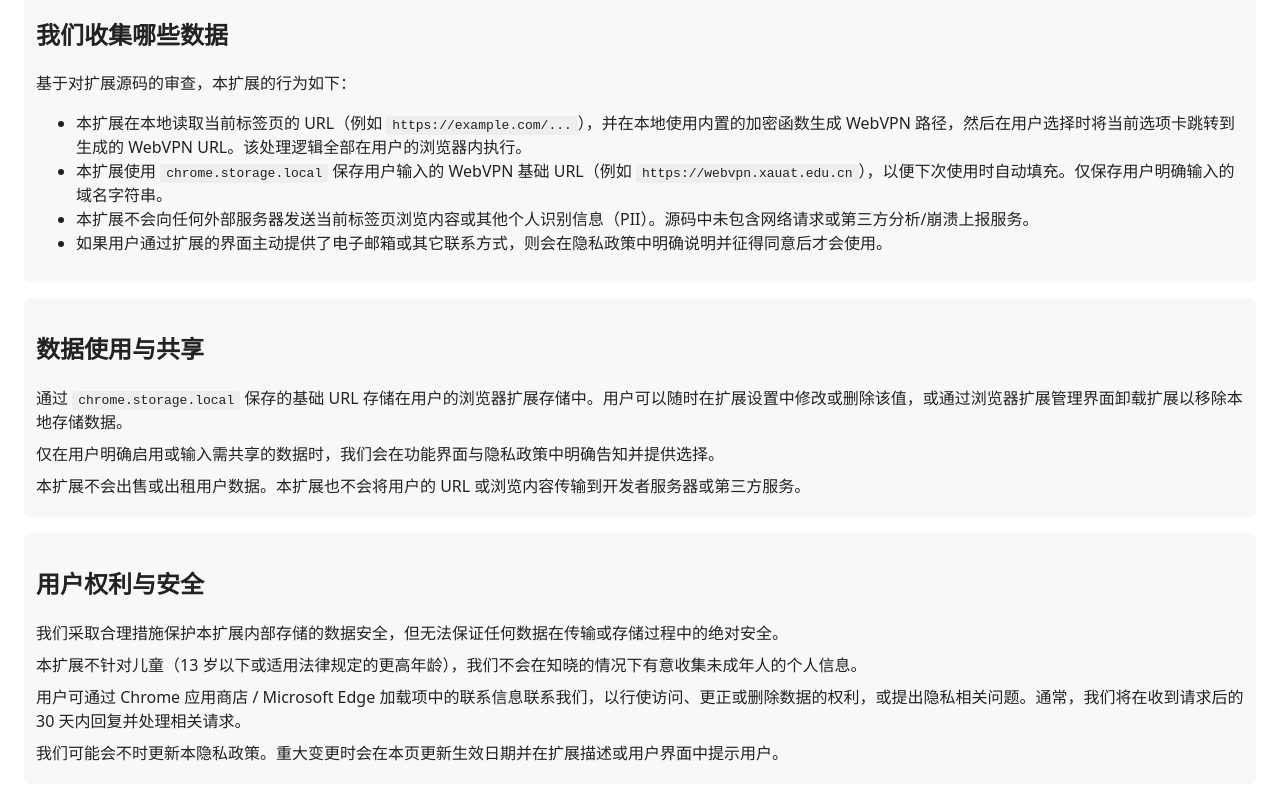
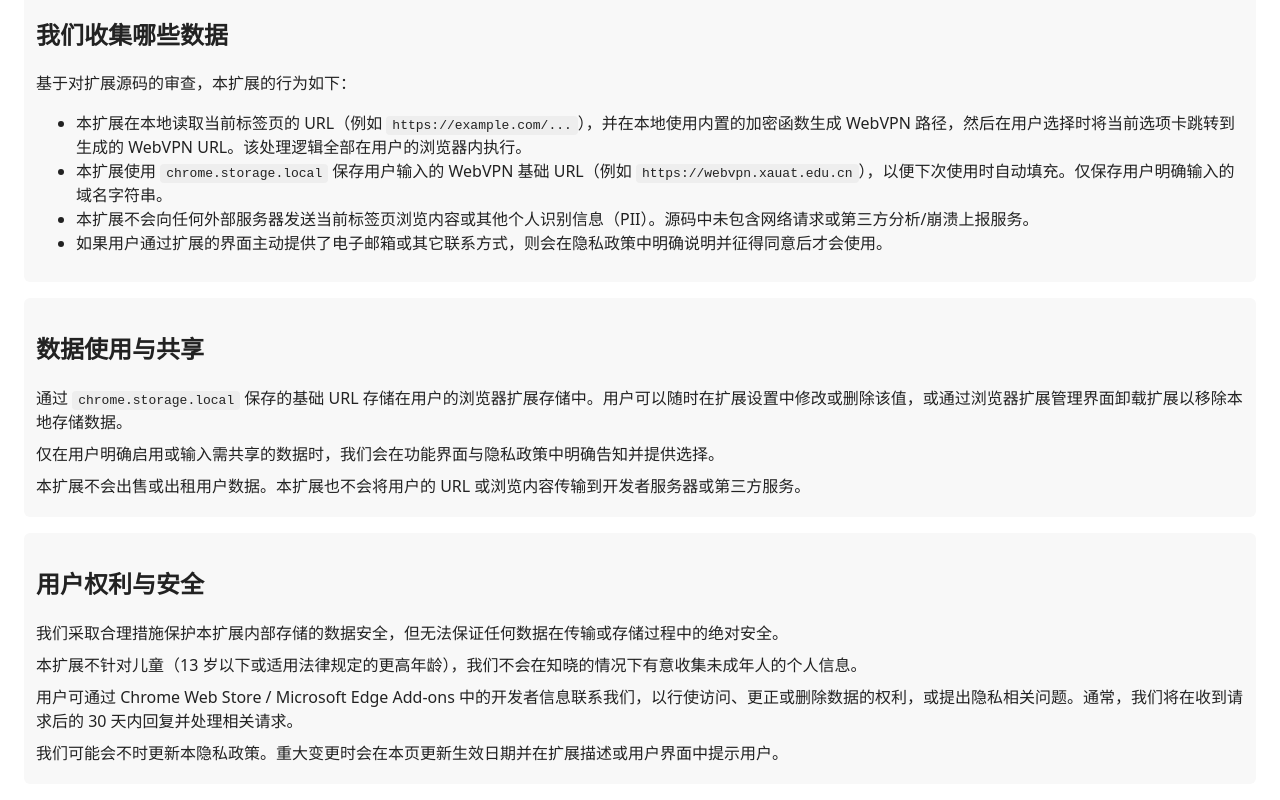
Before and after one commit to HowerL/wrd-webvpn-converter, a browser extension: page extension/privacy.html in a window 1280 px wide. Shown: the part 533-1333 px from the top of the page. Drawn offline with Linux system fonts and the light colour scheme.

Commit message:
chore: 更新 privacy.html 的表述和新增截图

```diff
--- a/extension/privacy.html
+++ b/extension/privacy.html
@@ -123,8 +123,8 @@
         岁以下或适用法律规定的更高年龄），我们不会在知晓的情况下有意收集未成年人的个人信息。
       </p>
       <p>
-        用户可通过 Chrome 应用商店 / Microsoft Edge
-        加载项中的联系信息联系我们，以行使访问、更正或删除数据的权利，或提出隐私相关问题。通常，我们将在收到请求后的
+        用户可通过 Chrome Web Store / Microsoft Edge Add-ons
+        中的开发者信息联系我们，以行使访问、更正或删除数据的权利，或提出隐私相关问题。通常，我们将在收到请求后的
         30 天内回复并处理相关请求。
       </p>
       <p>
```
Also changed, not shown: screenshot-1.png (added), screenshot-2.png (added).
